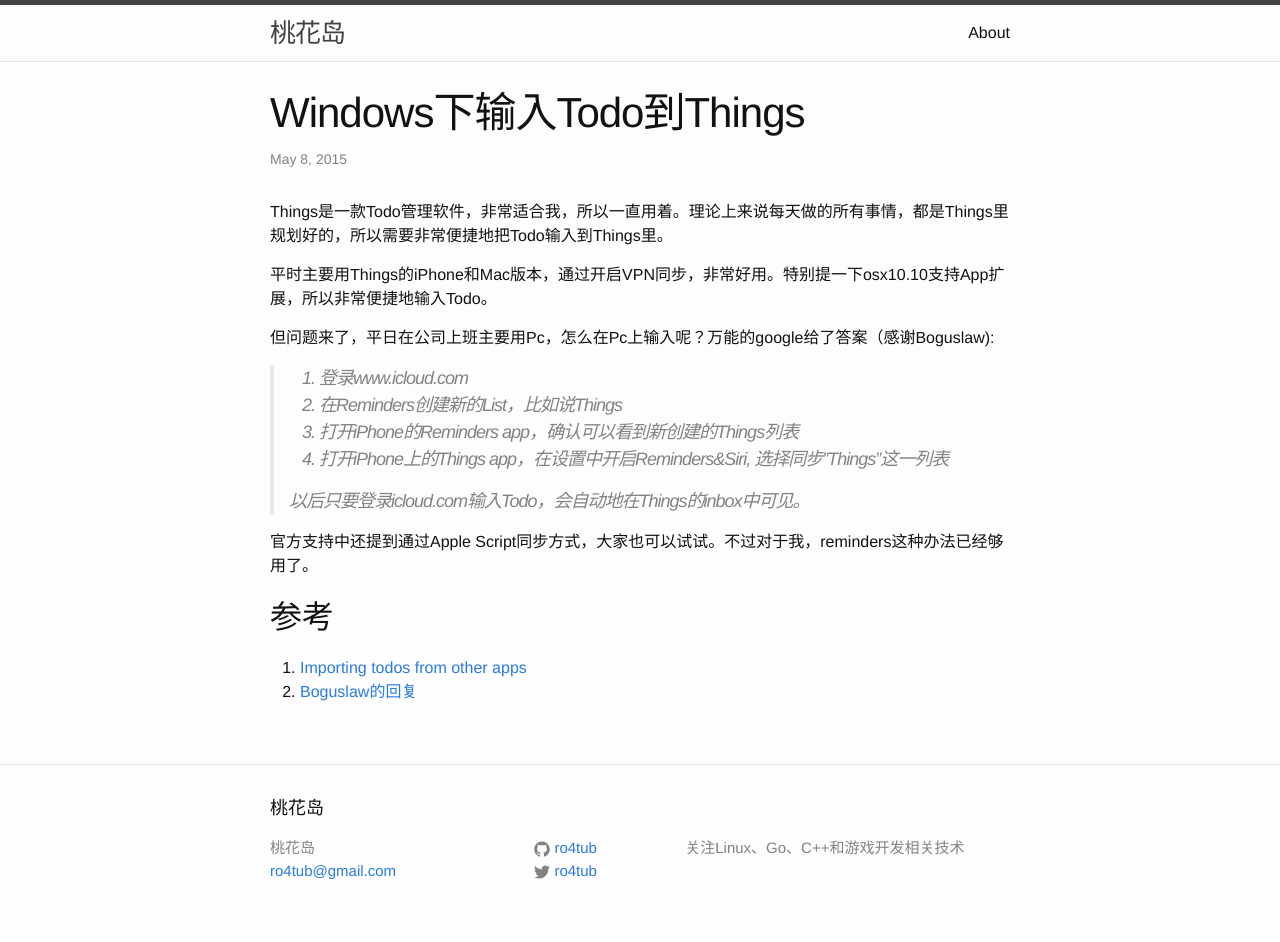
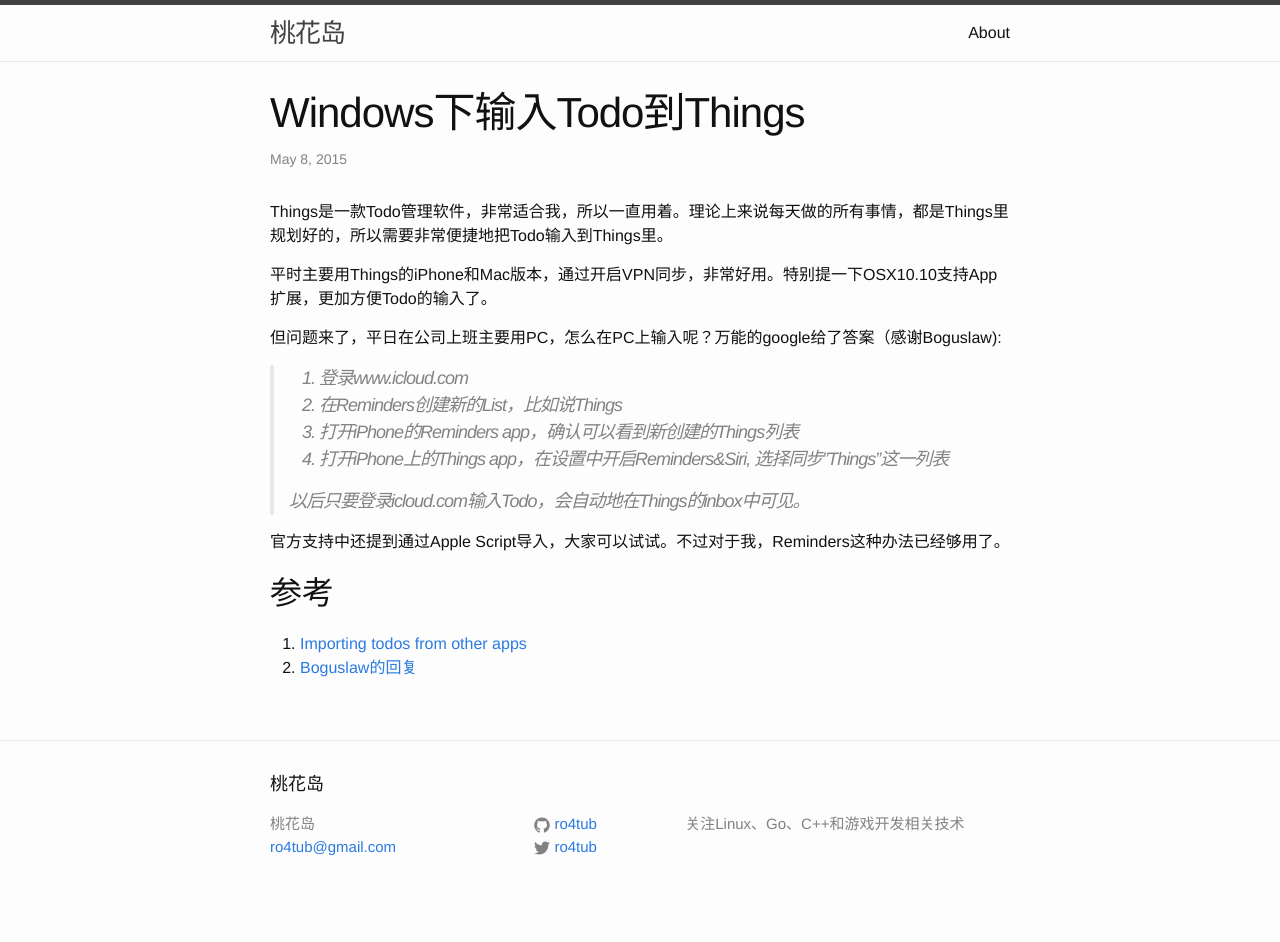
Before and after one commit to ro4tub/newblog, a Jekyll site: the page built from _posts/2015-05-08-new_todos_under_pc.md, in a window 1280 px wide. Built offline with Jekyll 4.4.1, drawn with Linux system fonts in a browser that asks for light colours; after the commit the page ends 918 px from its top, so only the background shows below that.

Commit message:
fix 优化一段文字

```diff
--- a/_posts/2015-05-08-new_todos_under_pc.md
+++ b/_posts/2015-05-08-new_todos_under_pc.md
@@ -5,9 +5,9 @@ title: Windows下输入Todo到Things
 
 Things是一款Todo管理软件，非常适合我，所以一直用着。理论上来说每天做的所有事情，都是Things里规划好的，所以需要非常便捷地把Todo输入到Things里。
 
-平时主要用Things的iPhone和Mac版本，通过开启VPN同步，非常好用。特别提一下osx10.10支持App扩展，所以非常便捷地输入Todo。
+平时主要用Things的iPhone和Mac版本，通过开启VPN同步，非常好用。特别提一下OSX10.10支持App扩展，更加方便Todo的输入了。
 
-但问题来了，平日在公司上班主要用Pc，怎么在Pc上输入呢？万能的google给了答案（感谢Boguslaw):
+但问题来了，平日在公司上班主要用PC，怎么在PC上输入呢？万能的google给了答案（感谢Boguslaw):
 
 > 1. 登录www.icloud.com
 > 2. 在Reminders创建新的List，比如说Things
@@ -18,7 +18,7 @@ Things是一款Todo管理软件，非常适合我，所以一直用着。理论
 >
 >
 
-官方支持中还提到通过Apple Script同步方式，大家也可以试试。不过对于我，reminders这种办法已经够用了。
+官方支持中还提到通过Apple Script导入，大家可以试试。不过对于我，Reminders这种办法已经够用了。
 
 
 ##参考
```
